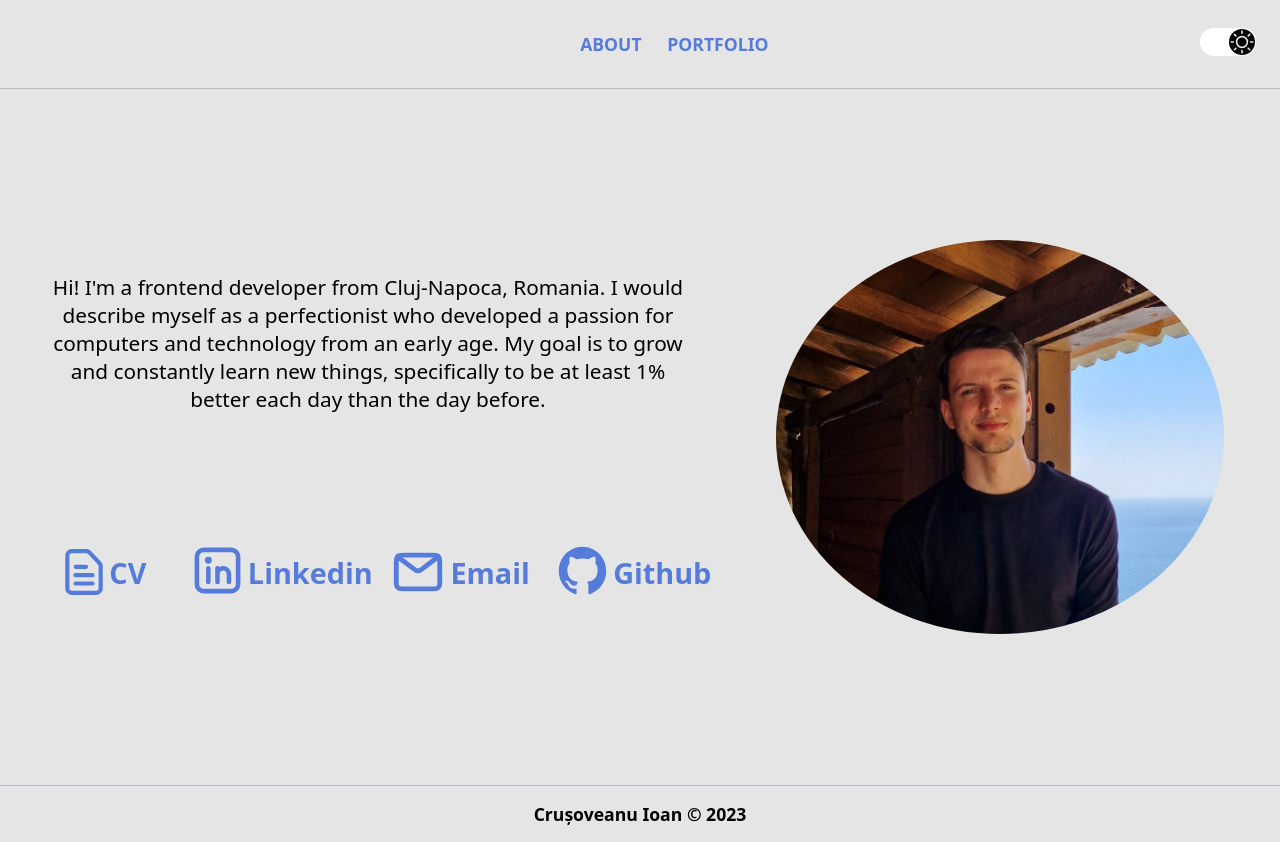
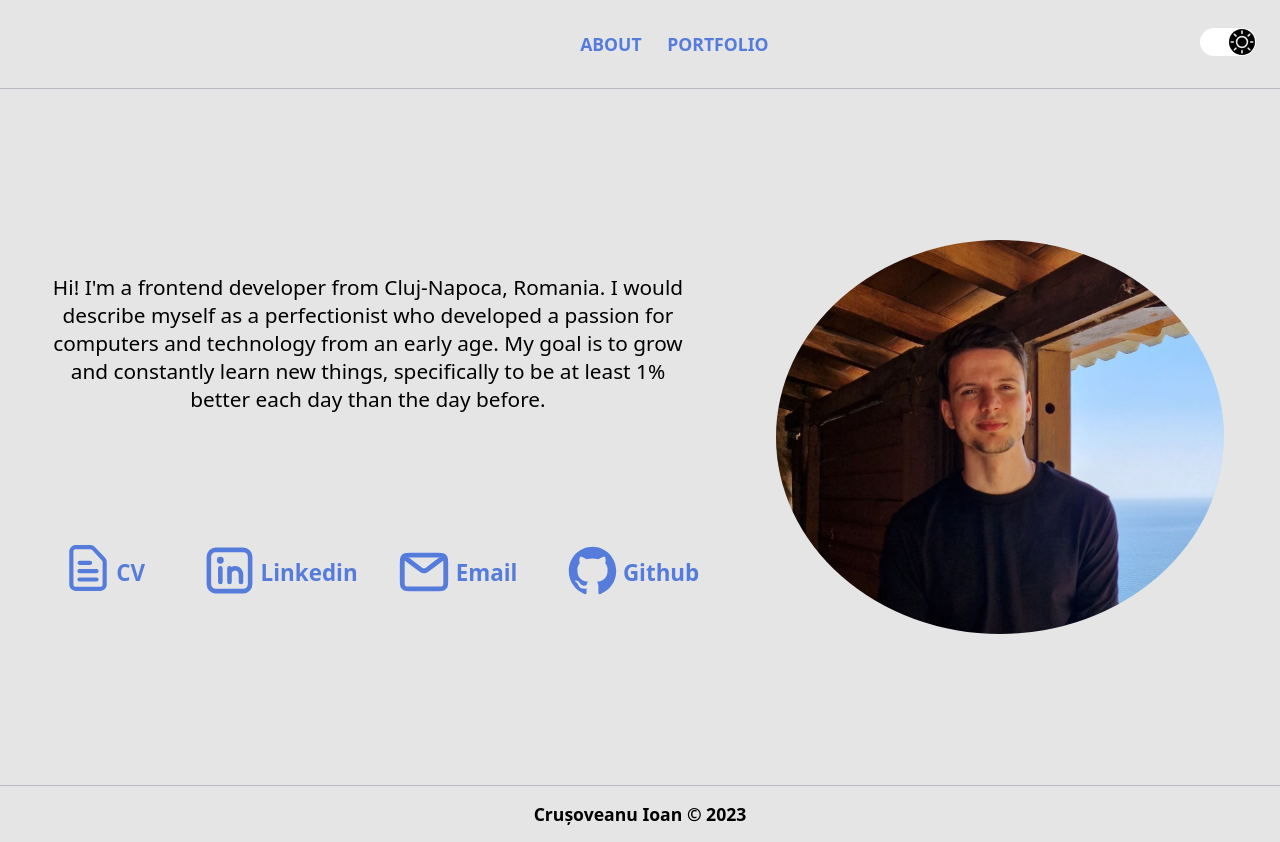
Before and after one commit to ioancruso/portfolio, a Next.js app: page / in a window 1280 px wide. Built offline with nearby package versions, Linux system fonts and the light colour scheme.

Commit message:
some scss changes

```diff
--- a/components/content/AboutMe.js
+++ b/components/content/AboutMe.js
@@ -38,9 +38,11 @@ function AboutMe() {
                 <div className={styles.socials}>
 
                     <div className={styles.list}>
-                        <a href='/CV.pdf' target="_blank" className={styles.cv}>
+                        <a href='/CV.pdf' target="_blank" className={styles.socialsButton}>
                             <CV/>
-                            <span>CV</span>
+                            <div className={styles.socialName}>
+                                CV
+                            </div>
                         </a>
                         <a href={linkedin} target="_blank" className={styles.socialsButton}>
                             <Linkedin width={55} height={55}/>
--- a/styles/content/components/aboutme.module.scss
+++ b/styles/content/components/aboutme.module.scss
@@ -63,7 +63,7 @@
     grid-template-columns: 1fr 1fr;
     margin-block-start: 2rem;
     row-gap: 1rem;
-
+    margin-inline: auto;
     @media screen and (min-width: 1136px) {
         grid-template-rows: 1fr;
         grid-template-columns: 1fr 1fr 1fr 1fr;
@@ -73,7 +73,7 @@
     all: unset;
     display: flex;
     flex-direction: row;
-    margin-inline: auto;
+    justify-content: center;
     cursor: pointer;
     @media screen and (min-width: 1136px) {
         margin-inline: auto;
@@ -96,32 +96,6 @@
         }
     }
 }
-.cv {
-    all: unset;
-    display: flex;
-    flex-direction: row;
-    font-size: 1.8rem;
-    margin-block: auto;
-    font-weight: bold;
-    margin-inline: auto;
-    text-align: center;
-    cursor: pointer;
-    span {
-        margin-block: auto;
-        color: var(--button-color);
-        &:hover {
-            color: var(--button-color-hover);
-        }
-    }
-    &:hover {
-        span {
-            color: var(--button-color-hover);
-        }
-        .svgColorStroke {
-            stroke: var(--button-color-hover);
-        }
-    }
-}
 .socials {
     margin-block: auto;
     border-block-start: 1px solid var(--fourth-color);
@@ -132,7 +106,7 @@
 .socialName {
     color: var(--button-color);
     margin-block: auto;
-    font-size: 1.8rem;
+    font-size: 1.4rem;
     font-weight: bold;
     margin-inline-start: 0.2rem;
 }
```
